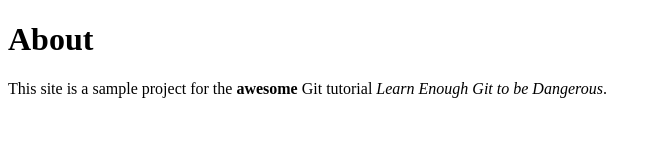
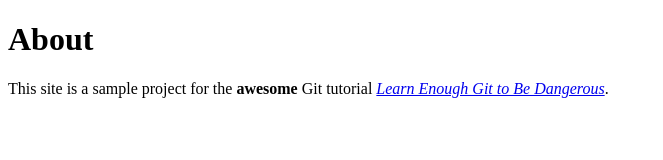
Before and after one commit to Mervinzz/website, a plain HTML site: page about.html in a window 1280 px wide. Shown: the whole page, without its empty margins (0-663 px from the left). Drawn offline with Linux system fonts and the light colour scheme.

Commit message:
Add link to tutorial title

```diff
--- a/about.html
+++ b/about.html
@@ -7,7 +7,7 @@
 		<h1>About</h1>
 		<p>
 		This site is a sample project for the <strong>awesome</strong>
-		Git tutorial <em>Learn Enough Git to be Dangerous</em>.
+		Git tutorial <a href="http://learnenough.com/git-tutorial"><em>Learn Enough Git to Be Dangerous</em></a>.
 		</p>
 	</body>
 </html>
```
